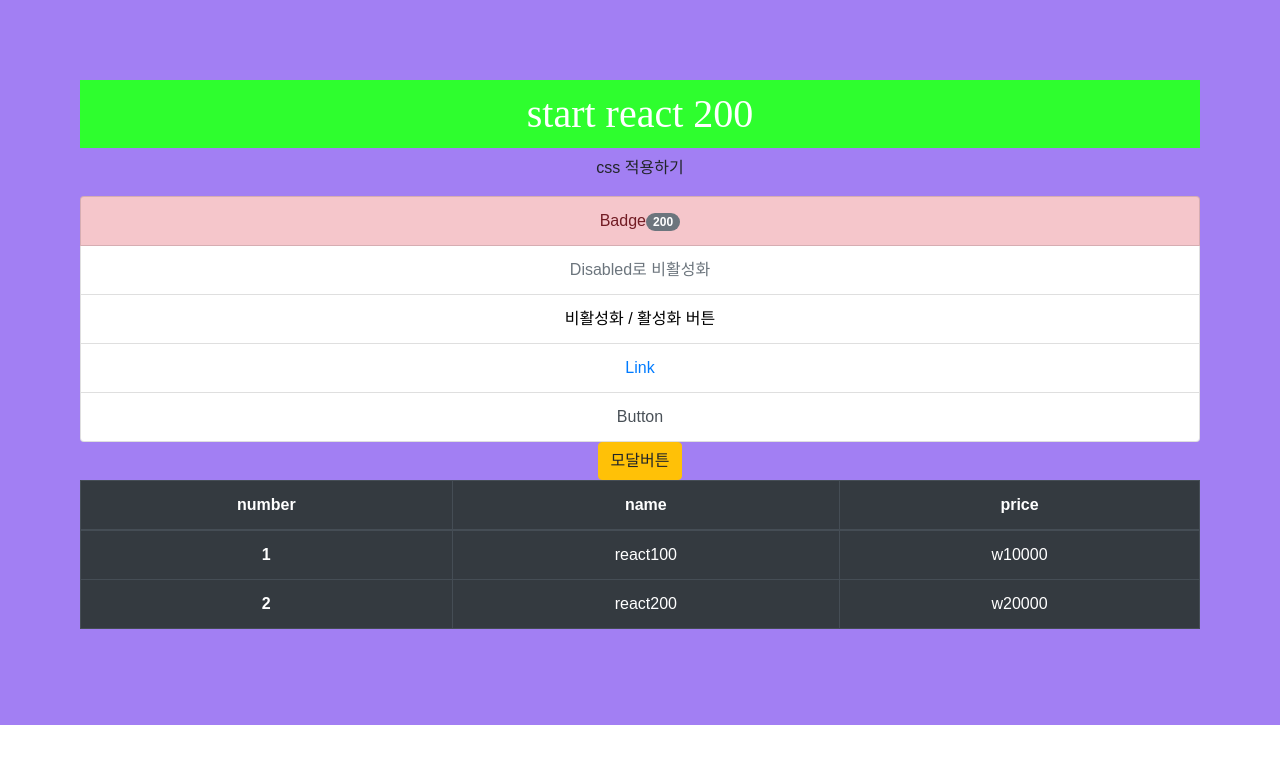
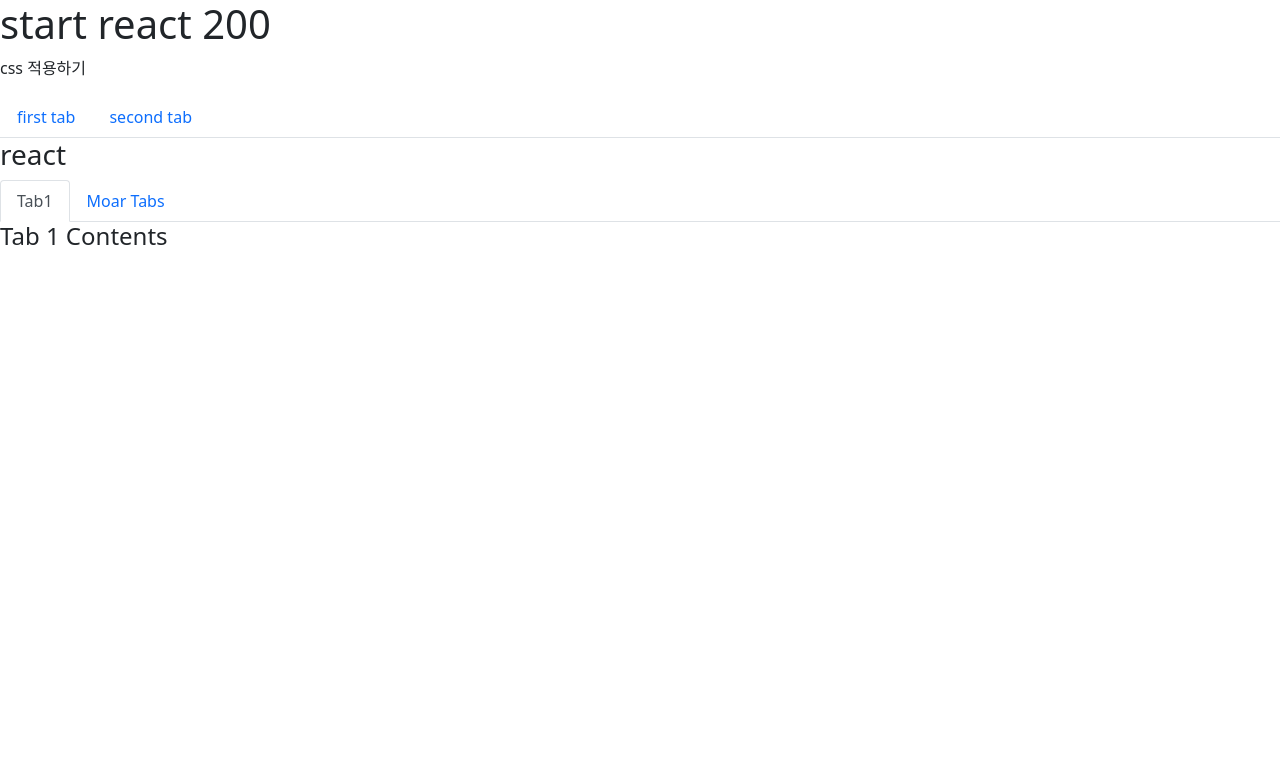
Before and after one commit to unow30/react200, a React (Create React App) app: page / in a window 1280 px wide. Shown: the top 764 px of the page. Built offline with nearby package versions, Linux system fonts and the light colour scheme.

Commit message:
R055_ReactstrapTab R055_ReactstrapTab

```diff
--- a/package.json
+++ b/package.json
@@ -5,12 +5,12 @@
   "keywords": [],
   "main": "src/index.js",
   "dependencies": {
-    "bootstrap": "4.6.0",
+    "bootstrap": "5.1.3",
     "prop-types": "15.7.2",
     "react": "17.0.2",
     "react-dom": "17.0.2",
     "react-scripts": "4.0.0",
-    "reactstrap": "8.9.0",
+    "reactstrap": "9.0.2",
     "shallow-equal": "1.2.1"
   },
   "devDependencies": {
--- a/src/App.js
+++ b/src/App.js
@@ -1,11 +1,7 @@
 import React from "react";
-// import ReactstrapCollapse from "./reactstrap/R042_ReactstrapCollapse";
-// import ReactstarpFade from "./reactstrap/R043_ReactstarpFade";
-// import ReactstrapForm from "./reactstrap/R044_ReactstrapForm";
-import ListGroup from "./reactstrap/R047_ReactstrapListGroup";
-import Modal from "./reactstrap/R048_ReactstrapModal";
-import Table from "./reactstrap/R054_ReactstrapTable";
-import "./styles.css";
+// import "./styles.css";
+import ReactstrapTab from "./reactstrap/R055_ReactstrapTab";
+import Example from "./reactstrap/ReactstarpOtherTab";
 import "bootstrap/dist/css/bootstrap.css";
 
 export default function App() {
@@ -13,12 +9,8 @@ export default function App() {
     <div className="App">
       <h1>start react 200</h1>
       <p>css 적용하기</p>
-      <ListGroup />
-      <Modal />
-      {/* <ReactstrapCollapse />
-      <ReactstarpFade />
-      <ReactstrapForm /> */}
-      <Table />
+      <ReactstrapTab />
+      <Example />
     </div>
   );
 }
--- /dev/null
+++ b/src/reactstrap/R055_ReactstrapTab.js
@@ -0,0 +1,48 @@
+import React, { Component } from 'react';
+import { TabContent, TabPane, Nav, NavItem, NavLink } from 'reactstrap';
+
+export default class R055_ReactstrapTab extends Component {
+	constructor(props) {
+		super(props);
+		this.state = { TabState: 'React' };
+	}
+
+	toggle = (tabnum) => {
+		if (this.state.TabState !== tabnum) {
+			this.setState({ TabState: tabnum });
+		}
+	};
+
+	render() {
+		return (
+			<>
+				<Nav tabs>
+					<NavItem>
+						<NavLink
+							onClick={() => {
+								this.toggle('React');
+							}}>
+							first tab
+						</NavLink>
+					</NavItem>
+					<NavItem>
+						<NavLink
+							onClick={() => {
+								this.toggle('200');
+							}}>
+							second tab
+						</NavLink>
+					</NavItem>
+				</Nav>
+				<TabContent activeTab={this.state.TabState}>
+					<TabPane tabId="React">
+						<h3>react</h3>
+					</TabPane>
+					<TabPane tabId="200">
+						<h3>200</h3>
+					</TabPane>
+				</TabContent>
+			</>
+		);
+	}
+}
--- /dev/null
+++ b/src/reactstrap/ReactstarpOtherTab.js
@@ -0,0 +1,95 @@
+import React from "react";
+import {
+  TabContent,
+  TabPane,
+  Nav,
+  NavItem,
+  NavLink,
+  Card,
+  Button,
+  CardTitle,
+  CardText,
+  Row,
+  Col
+} from "reactstrap";
+import classnames from "classnames";
+
+export default class ReactstarpOtherTab extends React.Component {
+  constructor(props) {
+    super(props);
+
+    this.toggle = this.toggle.bind(this);
+    this.state = {
+      activeTab: "1"
+    };
+  }
+
+  toggle(tab) {
+    if (this.state.activeTab !== tab) {
+      this.setState({
+        activeTab: tab
+      });
+    }
+  }
+  render() {
+    return (
+      <div>
+        <Nav tabs>
+          <NavItem>
+            <NavLink
+              className={classnames({ active: this.state.activeTab === "1" })}
+              onClick={() => {
+                this.toggle("1");
+              }}
+            >
+              Tab1
+            </NavLink>
+          </NavItem>
+          <NavItem>
+            <NavLink
+              className={classnames({ active: this.state.activeTab === "2" })}
+              onClick={() => {
+                this.toggle("2");
+              }}
+            >
+              Moar Tabs
+            </NavLink>
+          </NavItem>
+        </Nav>
+        <TabContent activeTab={this.state.activeTab}>
+          <TabPane tabId="1">
+            <Row>
+              <Col sm="12">
+                <h4>Tab 1 Contents</h4>
+              </Col>
+            </Row>
+          </TabPane>
+          <TabPane tabId="2">
+            <Row>
+              <Col sm="6">
+                <Card body>
+                  <CardTitle>Special Title Treatment</CardTitle>
+                  <CardText>
+                    With supporting text below as a natural lead-in to
+                    additional content.
+                  </CardText>
+                  <Button>Go somewhere</Button>
+                </Card>
+              </Col>
+              <Col sm="6">
+                <Card body>
+                  <CardTitle>Special Title Treatment</CardTitle>
+                  <CardText>
+                    With supporting text below as a natural lead-in to
+                    additional content.
+                  </CardText>
+                  <Button>Go somewhere</Button>
+                </Card>
+              </Col>
+            </Row>
+          </TabPane>
+        </TabContent>
+      </div>
+    );
+  }
+}
```
Also changed, not shown: 1 other file (tests, documents, lock files or other folders).
